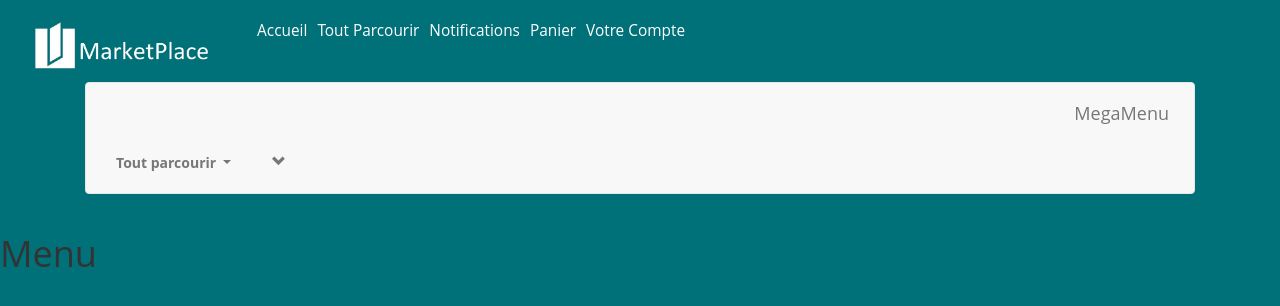
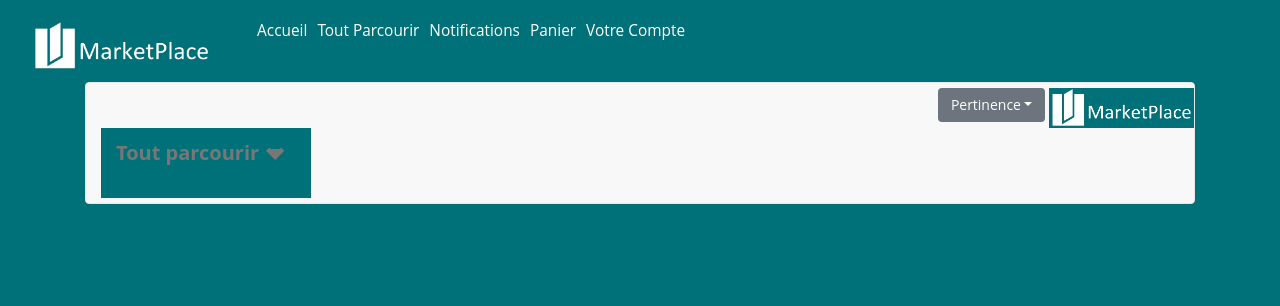
Before and after one commit to dan-555/ECE-MarketPlace, a PHP site: page / in a window 1280 px wide. Shown: the top 306 px of the page. Run offline with PHP 8.4, Linux system fonts and the light colour scheme; some libraries are stand-ins or nearby versions.

Commit message:
Bouton Pertinence

```diff
--- a/css/selection.css
+++ b/css/selection.css
@@ -19,9 +19,18 @@
   width: 200px;
   font-weight: bold;
 }
+.dropdown {
+font-size: 20px;
+font-color:white;
+color:white;
+background-color:#007179;
+position:right;
+width: 100px;
+height: 70px;
+margin-right:10px;
+}
 
 .mega-dropdown {
-  position: static !important;
   width: 100%;
 }
 
--- a/includes/selection.php
+++ b/includes/selection.php
@@ -1,8 +1,7 @@
 <link href="//maxcdn.bootstrapcdn.com/bootstrap/3.3.0/css/bootstrap.min.css" rel="stylesheet" id="bootstrap-css">
 <script src="//maxcdn.bootstrapcdn.com/bootstrap/3.3.0/js/bootstrap.min.js"></script>
 <script src="//code.jquery.com/jquery-1.11.1.min.js"></script>
-    </div>
-            <link href="css/selection.css" rel="stylesheet">
+<link href="css/selection.css" rel="stylesheet">
 <div class="container">
   <nav class="navbar navbar-default">
     <div class="navbar-header">
@@ -11,8 +10,17 @@
         <span class="icon-bar"></span>
         <span class="icon-bar"></span>
         <span class="icon-bar"></span>
+        <span>Pertinence</span>
+      <div class="row">
+    <div class="dropdown">
+          <button class="btn btn-secondary dropdown-toggle" type="button" id="deroulantb" data-toggle="dropdown" aria-haspopup="true" aria-expanded="false">Pertinence</button>
+          <div class="dropdown-menu" aria-labelledby="deroulantb">
+          <a class="dropdown-item" href="#">Meilleure Offre</a>
+          <button class="dropdown-item" type="button">Transaction Client-Vendeur</button>
+          <span class="dropdown-item-text">Achat immédiat</span>
+          </div>
       </button>
-      <a class="navbar-brand" href="#">MegaMenu</a>
+      <img src="img/logo3.JPG" alt="ECE MP"  height="40" class="d-inline-block align-top">
     </div>
 
 
@@ -38,16 +46,19 @@
                     </div>
                     <!-- End Item -->
                     <div class="item">
-                      <a href="#"><img src="https://encrypted-tbn0.gstatic.com/images?q=tbn:ANd9GcRofwcCVaqKv7HIy-IxsuYhYrM8VuNi82vhfQ&usqp=CAU" class="img-responsive" alt="product 2"></a>
-                      <h4><small>Gold sandals with shiny touch</small></h4>
-                      <button class="btn btn-primary" type="button">7000€</button>
+                      <a href="#"><img src="https://www.joaillerie-royale.com/76586-home_default/bague-saphir.jpg" height="80" class="img-responsive" alt="product 2"></a>
+                      <h4><small>BAGUE SAPHIR
+                       BAGUE SAPHIR <br>
+                       Notre référence : OC29050 </small></h4>
+                      <button class="btn btn-primary" type="button">7105€</button>
                       <button href="#" class="btn btn-default" type="button"><span class="glyphicon glyphicon-shopping-cart"></span> Ajouter au panier</button>
                     </div>
                     <!-- End Item -->
                     <div class="item">
                       <a href="#"><img src="https://pake-art.fr/images/eleves/dorure/dorure2/pake-art.fr_P6150389.JPG" class="img-responsive" alt="product 3"></a>
-                      <h4><small>Denin jacket stamped</small></h4>
-                      <button class="btn btn-primary" type="button">1000€</button>
+                      <h4><small>
+                      BEAU PETIT CADRE 19è ROMANTIQUE DORURE</small></h4>
+                      <button class="btn btn-primary" type="button">1250€</button>
                       <button href="#" class="btn btn-default" type="button"><span class="glyphicon glyphicon-shopping-cart"></span> Ajouter au panier</button>
                     </div>
                     <!-- End Item -->
@@ -63,12 +74,13 @@
               <ul>
                 <li class="dropdown-header">Meubles et Objets d'art</li>
                 <li><a href="#">Sculptures</a></li>
+                <li><a href="#">Livres</a></li>
                 <li><a href="#">Tableaux</a></li>
                 <li><a href="#">Armoires</a></li>
                 <li><a href="#">Fauteuils</a></li>
                 <li><a href="#">Chaises</a></li>
                 <li class="divider"></li>
-                <li class="dropdown-header">Acessoire VIP</li>
+                <li class="dropdown-header">Accessoires VIP</li>
                 <li><a href="#">Montres</a></li>
                 <li><a href="#">Bijoux</a></li>
                 <li><a href="#">Ceintures</a></li>
@@ -86,7 +98,7 @@
                 <li><a href="#">Calculatrice</a></li>
                 <li><a href="#">Stylos</a></li>
                 <li><a href="#">Pochettes</a></li>
-                <li><a href="#">Règle</a></li>
+                <li><a href="#">Règles</a></li>
                 <li class="divider"></li>
               </ul>
             </li>
@@ -112,5 +124,3 @@
     <!-- /.nav-collapse -->
   </nav>
 </div>
-
-<h1 class="c-text"> Menu </h1>
```
